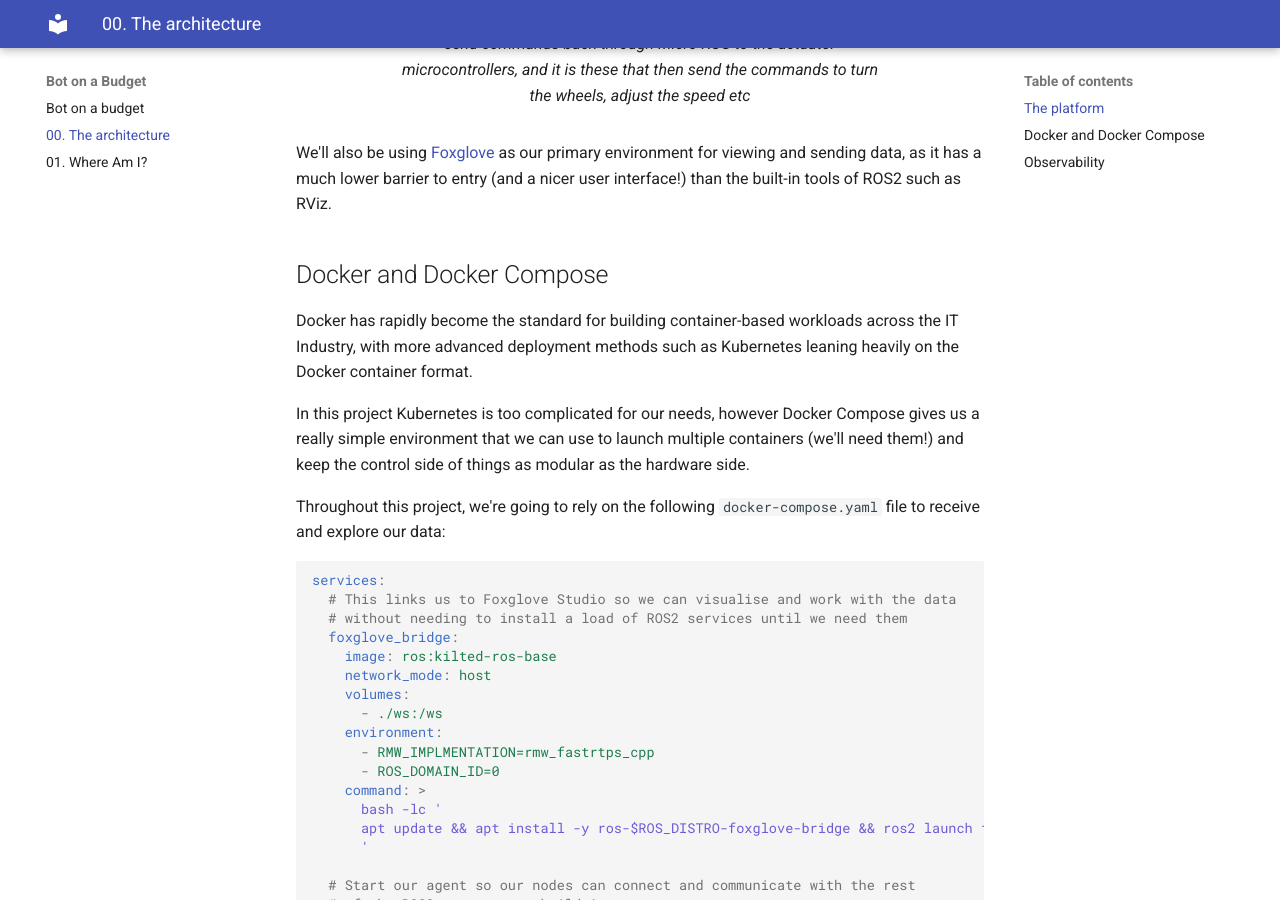
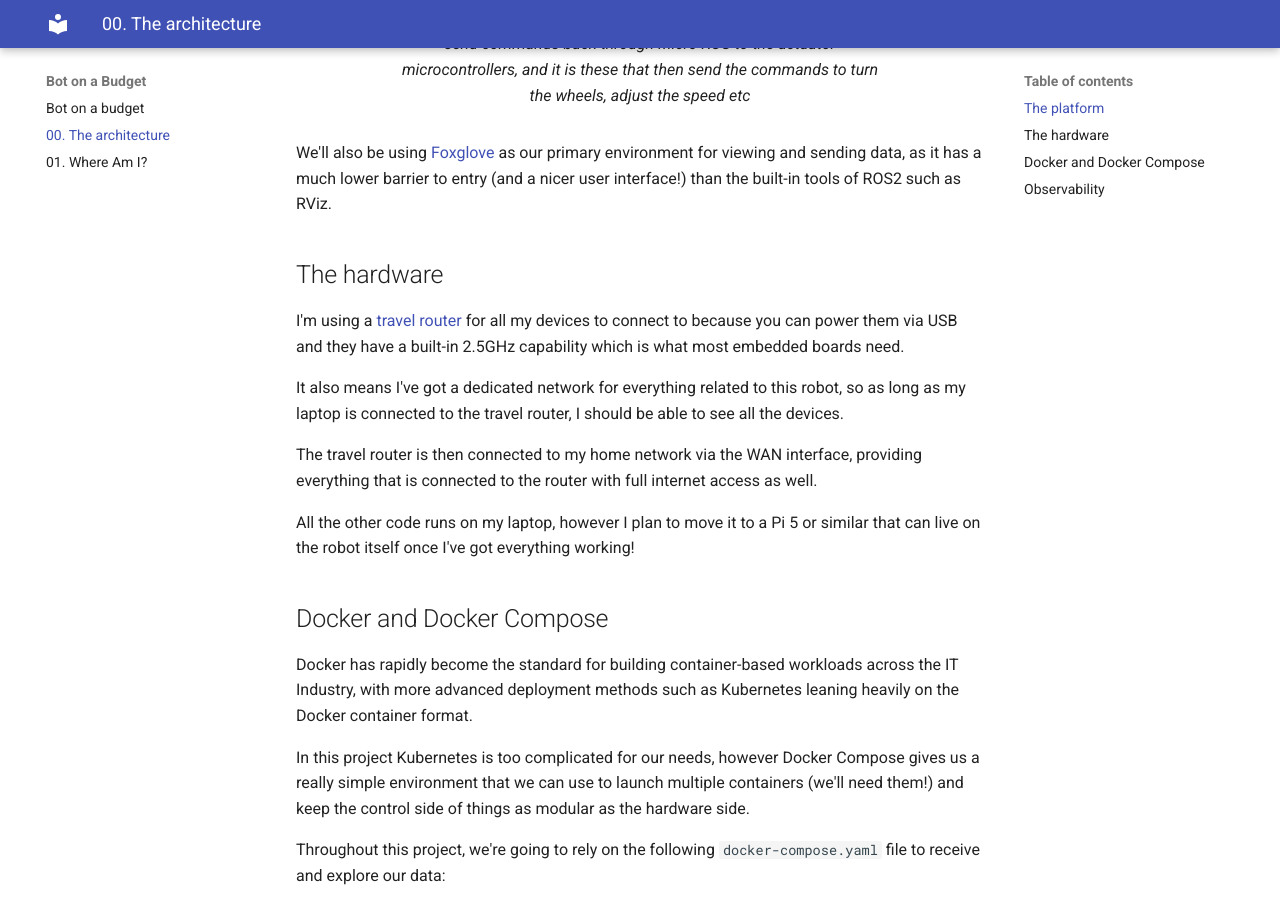
Before and after one commit to proffalken/botonabudget, an MkDocs documentation site: the page built from docs/00_architecture.md, in a window 1280 px wide and 900 px high, scrolled down 1142 px. Built offline with MkDocs 1.6.1 and Material for MkDocs 9.7.7, drawn with Linux system fonts in a browser that asks for light colours.

Commit message:
Add the last few bits before publishing

```diff
--- a/docs/00_architecture.md
+++ b/docs/00_architecture.md
@@ -18,6 +18,16 @@ The data is collected by the sensors and passed to a microcontroller, which then
 ///
 
 We'll also be using [Foxglove](https://app.foxglove.dev/) as our primary environment for viewing and sending data, as it has a much lower barrier to entry (and a nicer user interface!) than the built-in tools of ROS2 such as RViz.
+
+## The hardware
+
+I'm using a [travel router](https://www.gl-inet.com/products/gl-mt300n-v2/) for all my devices to connect to because you can power them via USB and they have a built-in 2.5GHz capability which is what most embedded boards need.
+
+It also means I've got a dedicated network for everything related to this robot, so as long as my laptop is connected to the travel router, I should be able to see all the devices.
+
+The travel router is then connected to my home network via the WAN interface, providing everything that is connected to the router with full internet access as well.
+
+All the other code runs on my laptop, however I plan to move it to a Pi 5 or similar that can live on the robot itself once I've got everything working!
 
 ## Docker and Docker Compose
 
```
Also changed, not shown: docs/01_where_am_i.md (+2 -0 lines), 2 other files.
